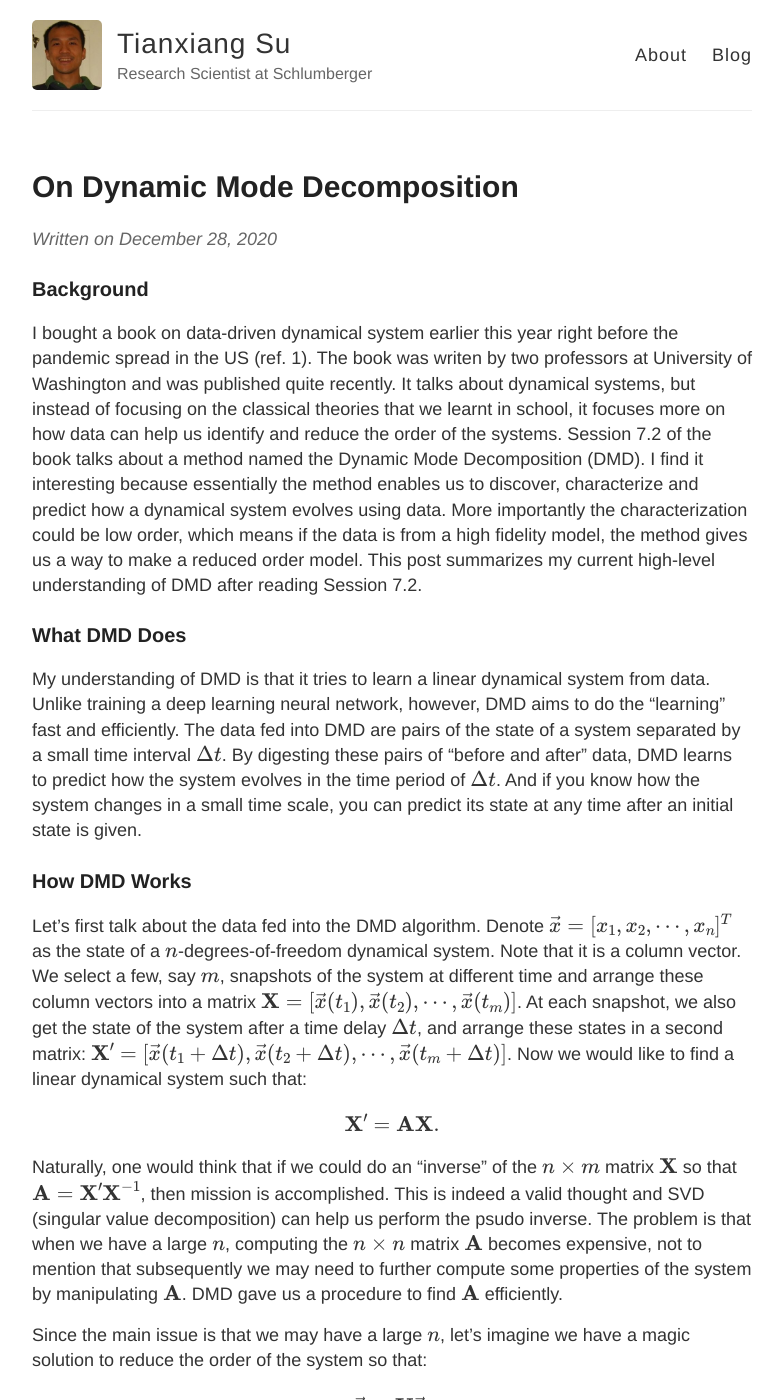
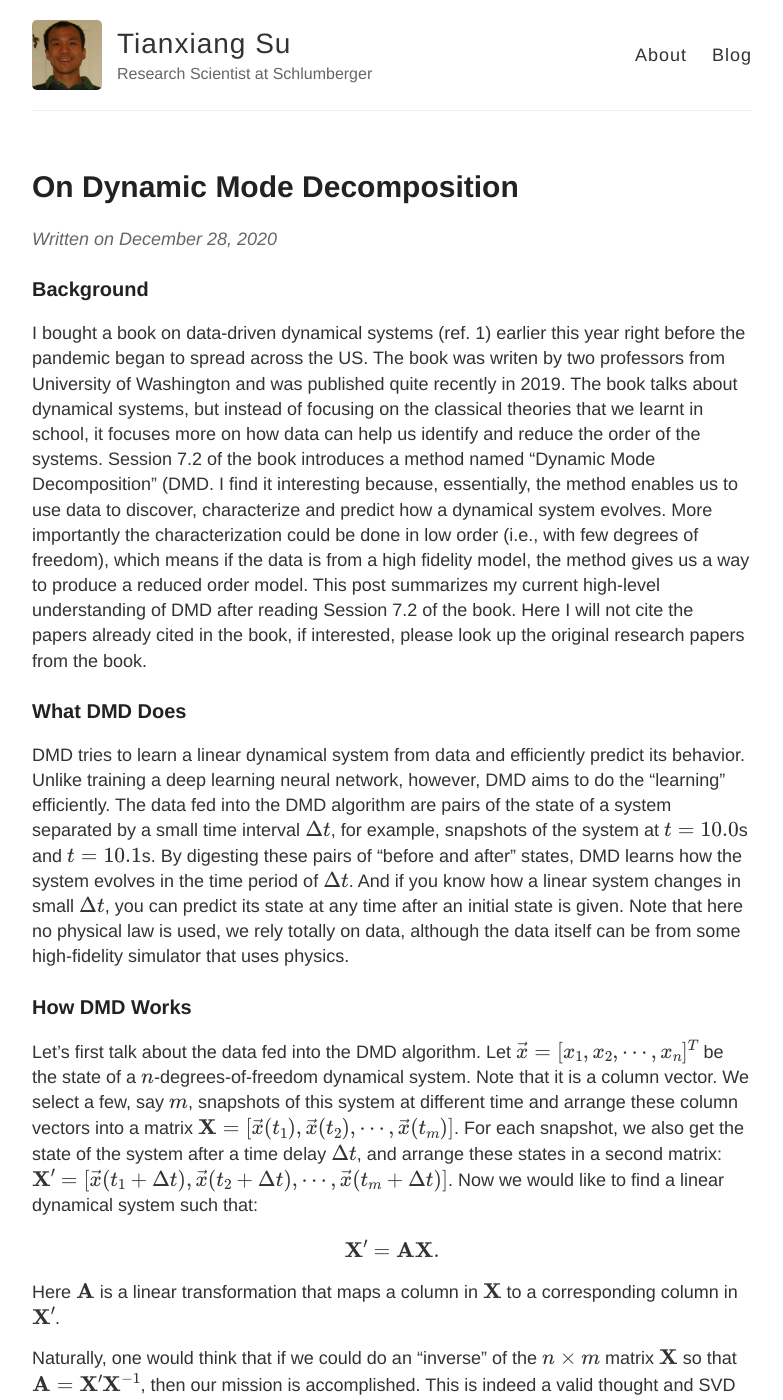
Before and after one commit to tianxiang84/tianxiang84.github.io, a Jekyll site: the page built from _posts/2020-12-28-On-Dynamic-Mode-Decomposition.md, in a window 1280 px wide and 1400 px high. Shown: the whole window, without its empty margins (248-1031 px from the left). Built offline with Jekyll 4.4.1, drawn with Linux system fonts in a browser that asks for light colours; formulas are drawn with MathJax 3; comment, search, counter and statistics services are not loaded; some of the changed text lies outside the part shown.

Commit message:
DMD V1.2

```diff
--- a/_posts/2020-12-28-On-Dynamic-Mode-Decomposition.md
+++ b/_posts/2020-12-28-On-Dynamic-Mode-Decomposition.md
@@ -4,40 +4,46 @@
 ---
 
 ### Background
-I bought a book on data-driven dynamical system earlier this year right before the pandemic spread in the US (ref. 1). The book was writen by two professors at University of Washington and was published quite recently. It talks about dynamical systems, but instead of focusing on the classical theories that we learnt in school, it focuses more on how data can help us identify and reduce the order of the systems. Session 7.2 of the book talks about a method named the Dynamic Mode Decomposition (DMD). I find it interesting because essentially the method enables us to discover, characterize and predict how a dynamical system evolves using data. More importantly the characterization could be low order, which means if the data is from a high fidelity model, the method gives us a way to make a reduced order model. This post summarizes my current high-level understanding of DMD after reading Session 7.2.
+I bought a book on data-driven dynamical systems (ref. 1) earlier this year right before the pandemic began to spread across the US. The book was writen by two professors from University of Washington and was published quite recently in 2019. The book talks about dynamical systems, but instead of focusing on the classical theories that we learnt in school, it focuses more on how data can help us identify and reduce the order of the systems. Session 7.2 of the book introduces a method named "Dynamic Mode Decomposition" (DMD. I find it interesting because, essentially, the method enables us to use data to discover, characterize and predict how a dynamical system evolves. More importantly the characterization could be done in low order (i.e., with few degrees of freedom), which means if the data is from a high fidelity model, the method gives us a way to produce a reduced order model. This post summarizes my current high-level understanding of DMD after reading Session 7.2 of the book. Here I will not cite the papers already cited in the book, if interested, please look up the original research papers from the book.
 
 <!--more-->
 ### What DMD Does
-My understanding of DMD is that it tries to learn a linear dynamical system from data. Unlike training a deep learning neural network, however, DMD aims to do the "learning" fast and efficiently. The data fed into DMD are pairs of the state of a system separated by a small time interval $\Delta t$. By digesting these pairs of "before and after" data, DMD learns to predict how the system evolves in the time period of $\Delta t$. And if you know how the system changes in a small time scale, you can predict its state at any time after an initial state is given.
+DMD tries to learn a linear dynamical system from data and efficiently predict its behavior. Unlike training a deep learning neural network, however, DMD aims to do the "learning" efficiently. The data fed into the DMD algorithm are pairs of the state of a system separated by a small time interval $\Delta t$, for example, snapshots of the system at $t=10.0$s and $t=10.1$s. By digesting these pairs of "before and after" states, DMD learns how the system evolves in the time period of $\Delta t$. And if you know how a linear system changes in small $\Delta t$, you can predict its state at any time after an initial state is given. Note that here no physical law is used, we rely totally on data, although the data itself can be from some high-fidelity simulator that uses physics.
 
 ### How DMD Works
-Let's first talk about the data fed into the DMD algorithm. Denote $\vec{x}=[x_1, x_2, \cdots, x_n]^T$ as the state of a $n$-degrees-of-freedom dynamical system. Note that it is a column vector. We select a few, say $m$, snapshots of the system at different time and arrange these column vectors into a matrix $\textbf{X} = [\vec{x}(t_1), \vec{x}(t_2), \cdots, \vec{x}(t_m)]$. At each snapshot, we also get the state of the system after a time delay $\Delta t$, and arrange these states in a second matrix: $\textbf{X}' = [\vec{x}(t_1+\Delta t), \vec{x}(t_2+\Delta t), \cdots, \vec{x}(t_m+\Delta t)]$. Now we would like to find a linear dynamical system such that:
+Let's first talk about the data fed into the DMD algorithm. Let $\vec{x}=[x_1, x_2, \cdots, x_n]^T$ be the state of a $n$-degrees-of-freedom dynamical system. Note that it is a column vector. We select a few, say $m$, snapshots of this system at different time and arrange these column vectors into a matrix $\textbf{X} = [\vec{x}(t_1), \vec{x}(t_2), \cdots, \vec{x}(t_m)]$. For each snapshot, we also get the state of the system after a time delay $\Delta t$, and arrange these states in a second matrix: $\textbf{X}' = [\vec{x}(t_1+\Delta t), \vec{x}(t_2+\Delta t), \cdots, \vec{x}(t_m+\Delta t)]$. Now we would like to find a linear dynamical system such that:
 \begin{equation}
 \textbf{X}' = \textbf{A} \textbf{X}.
 \end{equation}
+Here $\textbf{A}$ is a linear transformation that maps a column in $\textbf{X}$ to a corresponding column in $\textbf{X}'$.
 
-Naturally, one would think that if we could do an "inverse" of the $n \times m$ matrix $\textbf{X}$ so that $\textbf{A} = \textbf{X}' \textbf{X}^{-1}$, then mission is accomplished. This is indeed a valid thought and SVD (singular value decomposition) can help us perform the psudo inverse. The problem is that when we have a large $n$, computing the $n \times n$ matrix $\textbf{A}$ becomes expensive, not to mention that subsequently we may need to further compute some properties of the system by manipulating $\textbf{A}$. DMD gave us a procedure to find $\textbf{A}$ efficiently.
+Naturally, one would think that if we could do an "inverse" of the $n \times m$ matrix $\textbf{X}$ so that $\textbf{A} = \textbf{X}' \textbf{X}^{-1}$, then our mission is accomplished. This is indeed a valid thought and SVD (singular value decomposition) can help us perform the psudo inverse. The problem is that when we have a large $n$, computing the $n \times n$ matrix $\textbf{A}$ becomes expensive, not to mention that later we may need to further compute some properties of the system by manipulating $\textbf{A}$ so we can efficiently predict the long-time evolution of the system. DMD gave us a procedure to find $\textbf{A}$ efficiently.
 
-Since the main issue is that we may have a large $n$, let's imagine we have a magic solution to reduce the order of the system so that:
+Since the main issue is that we have a high-dimension system with a large $n$, let's imagine we have a magic solution to reduce the order of the system via a orthonormal mapping $\textbf{U}$:
 \begin{equation}
 \vec{x} = \textbf{U} \vec{y}.
 \end{equation}
-Here $\textbf{U}$ is a $n \times r$ matrix, and $\vec{y}$, our magic new state with less degrees of freedom, is a $r \times 1$ vector with $r < n$.
+Here $\textbf{U}$ is a $n \times r$ matrix, and $\vec{y}$, our magic new reduced order state with less degrees of freedom, is a $r \times 1$ vector with $r < n$. Now the evolution of the system can be written as:
+\begin{equation}
+\textbf{U} \textbf{Y}' = \textbf{A} \left( \textbf{U} \textbf{Y} \right).
+\end{equation}
+So the reduced order states follows:
+\begin{equation}
+\textbf{Y}' = \left(\textbf{U}^* \textbf{A} \textbf{U} \right) \textbf{Y} = \textbf{A}_y \textbf{Y}.
+\end{equation}
+Here $\textbf{A}_y = \textbf{U}^* \textbf{A} \textbf{U}$ is a definition.
 
-Assuming we know how to compute $\textbf{U}$ so that the reduced order $\vec{y}$ still captures most of the infomration stored in $\vec{x}$, then in the reduced $y$ space, the $r \times r$ linear transformation matrix $\textbf{A}_y$ should be less expensive to compute from data (i.e., transform all $\vec{x}$ into $\vec{y}$ then perform psudo inverse):
-\begin{equation}
-\textbf{Y}' = \textbf{A}_y \textbf{Y}.
-\end{equation}
+Assuming we know how to compute $\textbf{U}$ so we can convert our data from the $\vec{x}$ to the $\vec{y}$ space, then computing $\textbf{A}_y$ should be a "cheaper" operation. Since $\textbf{A}_y$ and $\textbf{A}$ are related, by learning $\textbf{A}_y$ from data, we also obtain $\textbf{A}$.
 
-The final trick is decouple the linear system by another linear transform. This is a classical eigen problem exercise, we will need find a tranform $\textbf{W}$ between $\vec{y}$ and a new state $\vec{z}$ (also of order $r$):
+One benefit of obtaining a linear dynamical system is that we could decouple it to efficiently predict its long-time evolution. Decoupling the $n \times n$ $\textbf{A}$ matrix is expensive, but the lower order $\textbf{A}_y$ could help. As a classical eigen problem exercise, the next step is to find a tranform $\textbf{W}$ between $\vec{y}$ and a new state $\vec{z}$ (also of order $r$):
 \begin{equation}
 \vec{y} = \textbf{W} \vec{z},
 \end{equation}
-so that
+so that the dynamics of $z_i$ are decoupled:
 \begin{equation}
 \textbf{Z}' = \textbf{A}_z \textbf{Z}.
 \end{equation}
-Here $\textbf{A}_z$ is a $r \times r$ diagonal matrix. In the $z$ space, the decoupled variables evolve following:
+Here $\textbf{A}_z = \text{diag}(\left[ \lambda_1, \lambda_2, \cdots, \lambda_r \right])$ is a $r \times r$ diagonal matrix. In the $z$ space, the decoupled variables evolve following:
 \begin{equation}
 z_i(t) = \exp \left(\lambda_i t \right) z_i(0).
 \end{equation}
```
